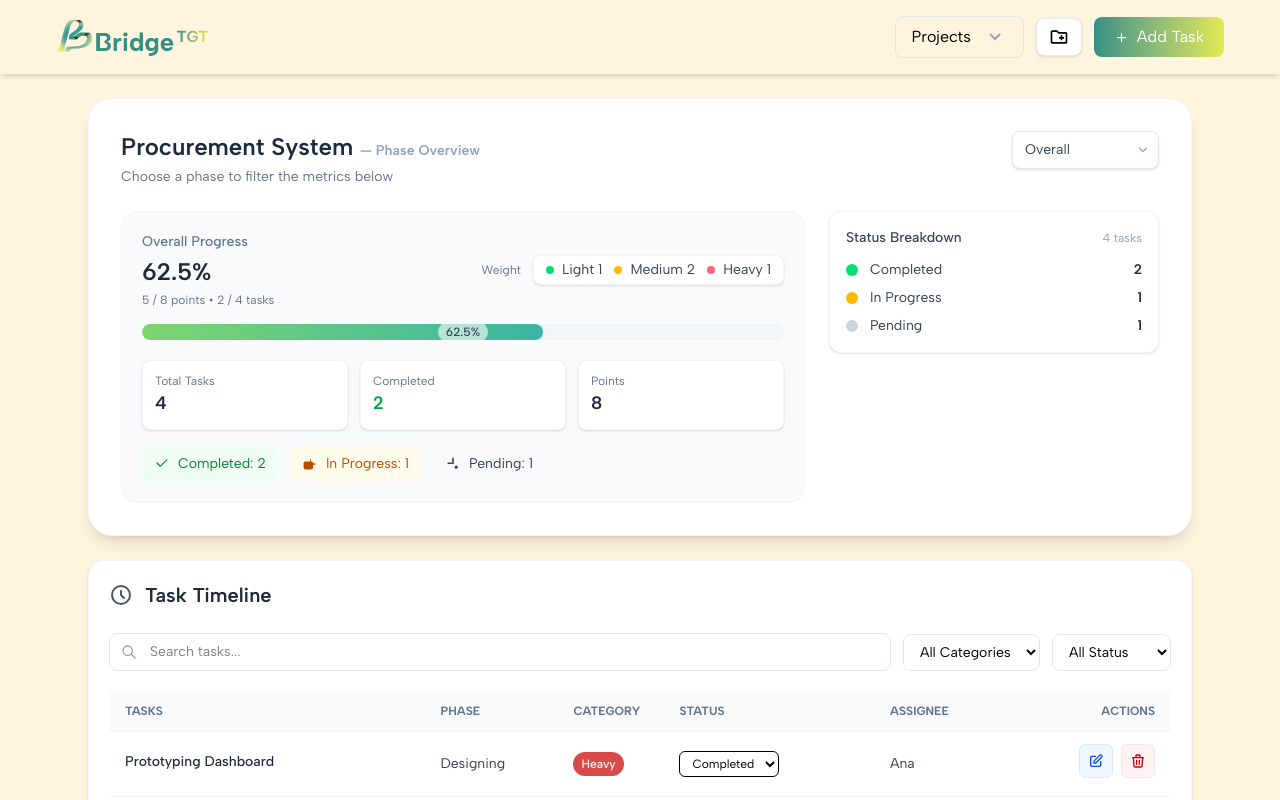
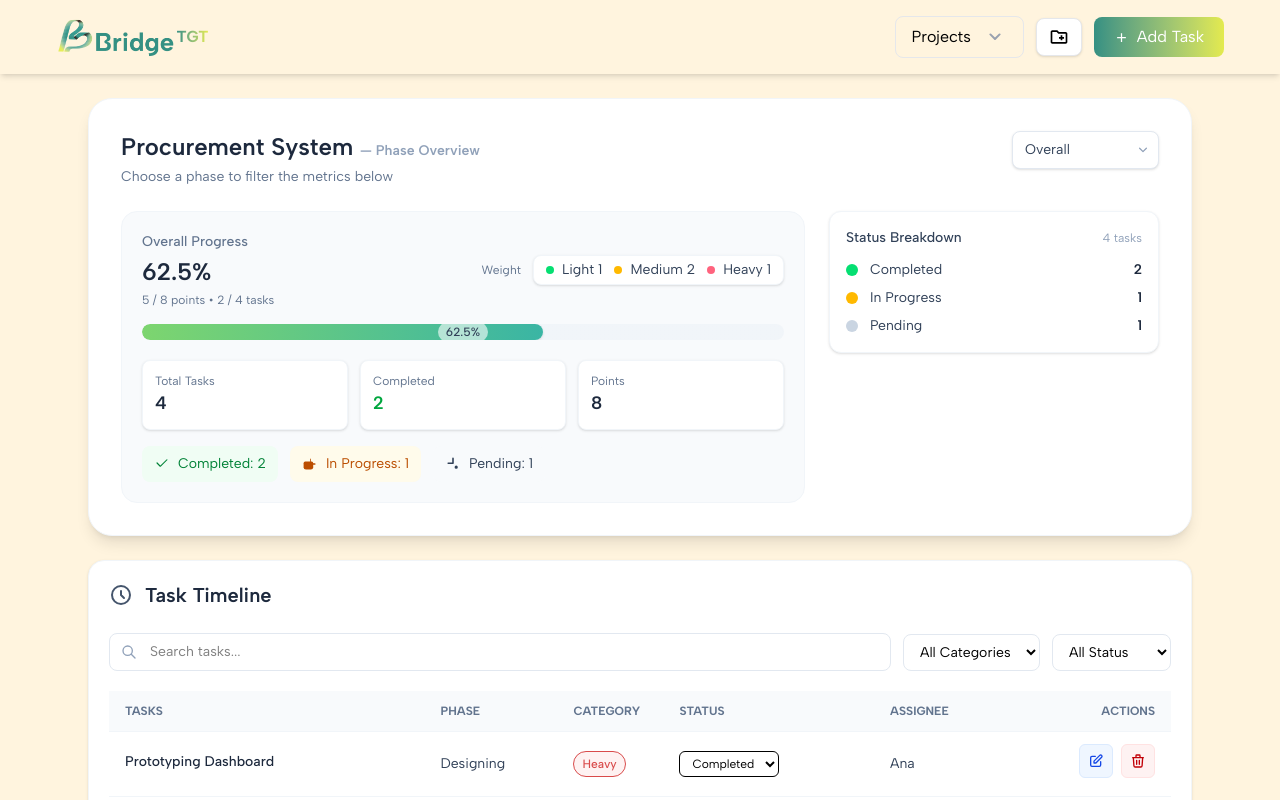
Before and after one commit to Bridge-Digital-Transformations-INTERNS/bridgeTGT, a Vue app: page / in a window 1280 px wide. Shown: the top 800 px of the page. Built offline with nearby package versions, Linux system fonts and the light colour scheme.

Commit message:
badge colors for category

```diff
--- a/src/components/badges/CategoryBadge.vue
+++ b/src/components/badges/CategoryBadge.vue
@@ -15,10 +15,10 @@ const props = defineProps({ category: String });
 
 const badgeColor = computed(() => {
   if (props.category === "light")
-    return "bg-[#E6B84C] text-white";
+    return "bg-[#FEF9E7] text-[#E6B84C] border border-[#E6B84C]";
   if (props.category === "medium")
-    return "bg-[#E67A3F] text-white";
-  if (props.category === "heavy") return "bg-[#D94B4B] text-white";
-  return "bg-gray-200 text-gray-700";
+    return "bg-[#FEF5F0] text-[#E67A3F] border border-[#E67A3F]";
+  if (props.category === "heavy") return "bg-[#FEF2F2] text-[#D94B4B] border border-[#D94B4B]";
+  return "bg-gray-50 text-gray-700 border border-gray-300";
 });
 </script>
```
